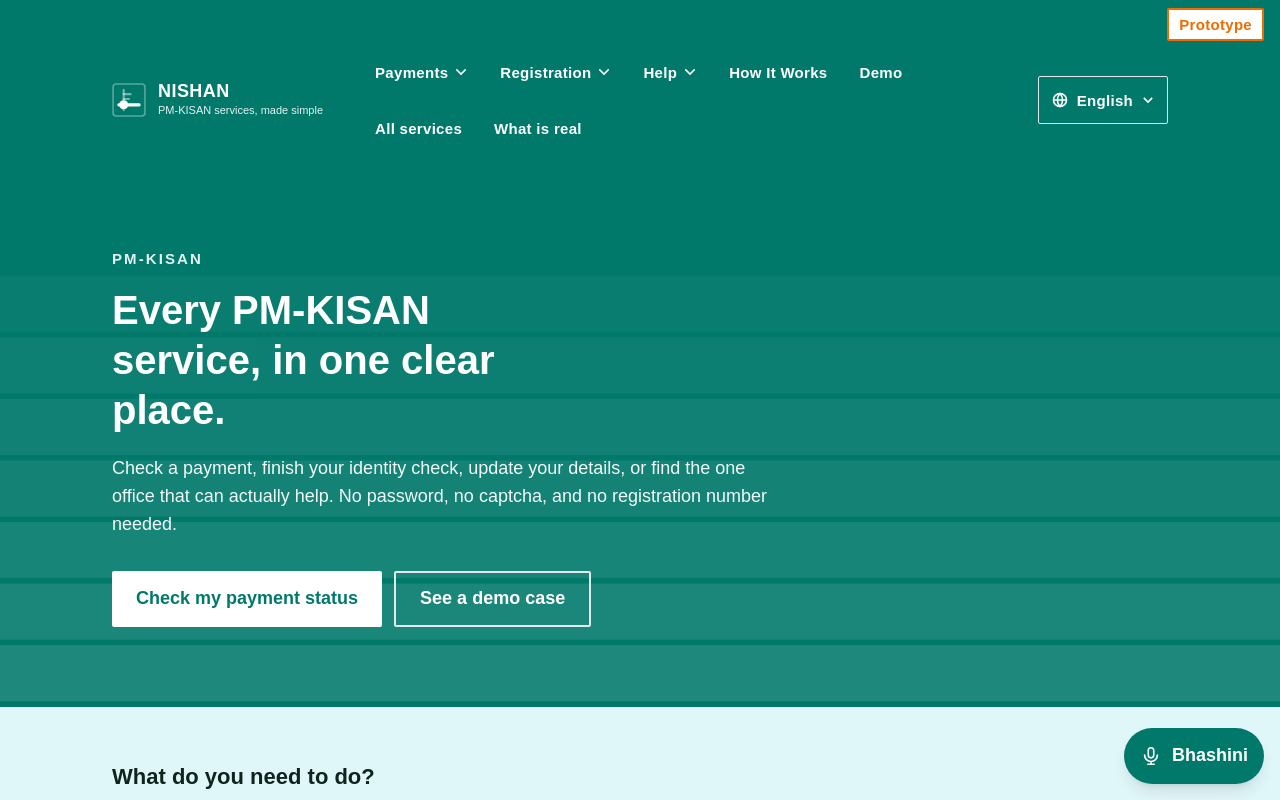
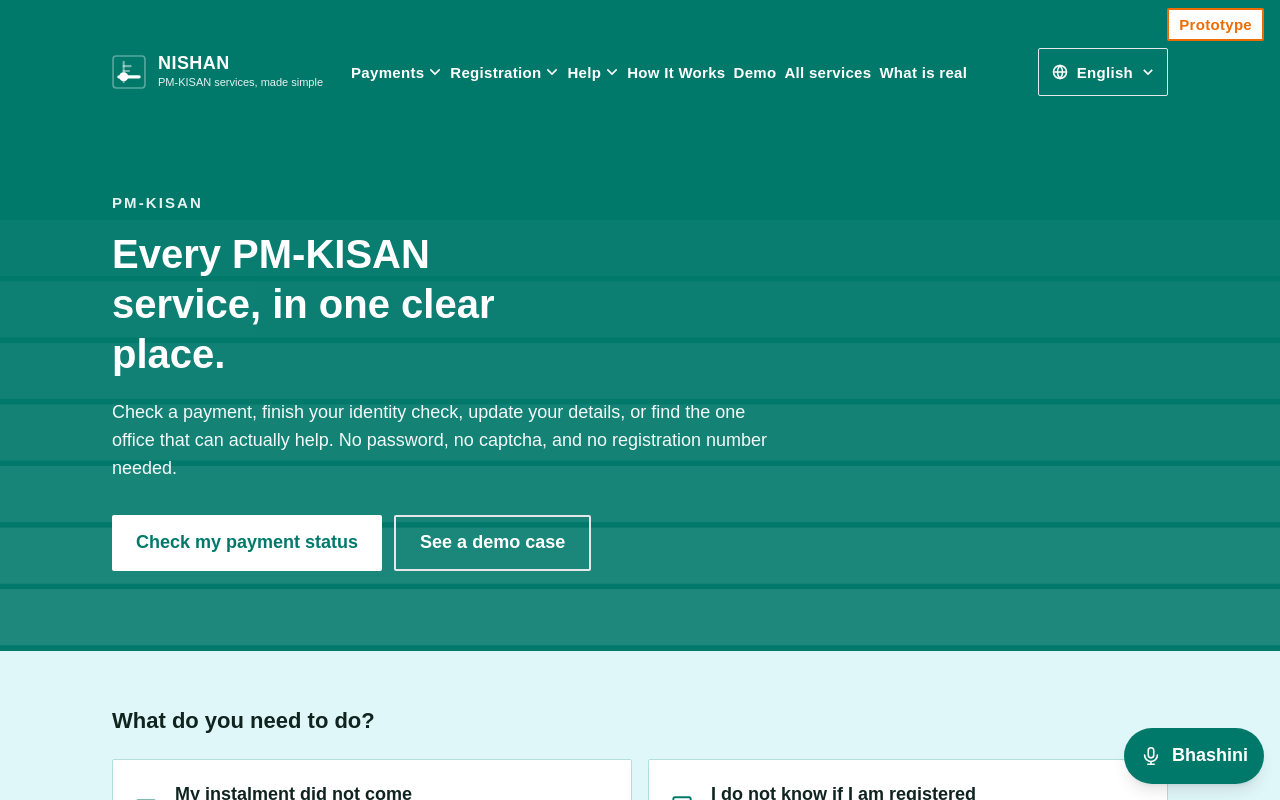
Before and after one commit to dhairyabhosale/Project-NISHAN, a Next.js app: page / in a window 1280 px wide. Shown: the top 800 px of the page. Built offline with nearby package versions, Linux system fonts and the light colour scheme; a web font is replaced by a local one.

Commit message:
fix header navigation spacing

```diff
--- a/components/SiteChrome.tsx
+++ b/components/SiteChrome.tsx
@@ -51,13 +51,13 @@
         <p className="site-prototype-badge absolute right-3 top-2 z-10 rounded-card border-2 border-pending bg-paper px-2.5 py-1 text-label font-bold text-pending sm:right-4">
           {resolve("banner.chip", {}, locale)}
         </p>
-        <div className="shell flex flex-wrap items-center justify-between gap-x-8 gap-y-3 pb-4 pt-14 lg:pt-12">
-          <Link href="/" className="order-1 basis-full shrink-0 rounded-card sm:basis-auto sm:min-w-[195px] lg:mr-2">
+        <div className="shell flex flex-wrap items-center justify-between gap-x-4 gap-y-3 pb-4 pt-14 lg:pt-12 xl:flex-nowrap">
+          <Link href="/" className="order-1 basis-full shrink-0 rounded-card sm:basis-auto sm:min-w-[195px] xl:mr-2 xl:min-w-[175px]">
             <NishanLogo locale={locale} />
           </Link>
 
           <div className="order-3 flex basis-full min-w-0 items-center gap-3 lg:order-2 lg:w-0 lg:basis-0 lg:flex-1">
-            <nav aria-label={resolve("nav.menu", {}, locale)} className="hidden min-w-0 flex-1 items-center gap-2 lg:flex lg:flex-wrap lg:justify-start">
+            <nav aria-label={resolve("nav.menu", {}, locale)} className="hidden min-w-0 flex-1 items-center gap-2 xl:flex xl:flex-nowrap xl:justify-start xl:gap-0">
               {MENU.map((group) => (
                 <div
                   key={group.label}
@@ -69,7 +69,7 @@
                     type="button"
                     aria-expanded={openMenu === group.label}
                     onClick={() => setOpenMenu(openMenu === group.label ? null : group.label)}
-                    className="inline-flex min-h-12 items-center gap-1.5 whitespace-nowrap rounded-card px-3 text-label font-semibold hover:bg-white/10"
+                    className="inline-flex min-h-12 items-center gap-1 whitespace-nowrap rounded-card px-1.5 text-label font-semibold hover:bg-white/10 xl:px-1"
                   >
                     {resolve(group.label, {}, locale)}
                     <svg
@@ -99,30 +99,30 @@
                 </div>
               ))}
 
-              <Link href="/how-it-works" className="inline-flex min-h-12 items-center whitespace-nowrap rounded-card px-3 text-label font-semibold hover:bg-white/10">
+              <Link href="/how-it-works" className="inline-flex min-h-12 items-center whitespace-nowrap rounded-card px-1.5 text-label font-semibold hover:bg-white/10 xl:px-1">
                 {resolve("nav.how_it_works", {}, locale)}
               </Link>
-              <Link href="/demo" className="inline-flex min-h-12 items-center whitespace-nowrap rounded-card px-3 text-label font-semibold hover:bg-white/10">
+              <Link href="/demo" className="inline-flex min-h-12 items-center whitespace-nowrap rounded-card px-1.5 text-label font-semibold hover:bg-white/10 xl:px-1">
                 {resolve("nav.demo", {}, locale)}
               </Link>
-              <Link href="/services" className="inline-flex min-h-12 items-center whitespace-nowrap rounded-card px-3 text-label font-semibold hover:bg-white/10">
+              <Link href="/services" className="inline-flex min-h-12 items-center whitespace-nowrap rounded-card px-1.5 text-label font-semibold hover:bg-white/10 xl:px-1">
                 {resolve("nav.services", {}, locale)}
               </Link>
-              <Link href="/whats-real" className="inline-flex min-h-12 items-center whitespace-nowrap rounded-card px-3 text-label font-semibold hover:bg-white/10">
+              <Link href="/whats-real" className="inline-flex min-h-12 items-center whitespace-nowrap rounded-card px-1.5 text-label font-semibold hover:bg-white/10 xl:px-1">
                 {resolve("nav.real", {}, locale)}
               </Link>
             </nav>
 
           </div>
 
-          <div className="order-2 ml-auto flex basis-full items-center justify-end gap-2 sm:basis-auto lg:order-3 lg:shrink-0">
+          <div className="order-2 ml-auto flex basis-full items-center justify-end gap-2 sm:basis-auto lg:order-3 lg:shrink-0 xl:ml-2">
             <LanguageSelector />
             <button
               type="button"
               onClick={() => setMobileOpen((o) => !o)}
               aria-expanded={mobileOpen}
               aria-label={resolve("nav.menu", {}, locale)}
-              className="grid size-12 shrink-0 place-items-center rounded-card hover:bg-white/10 lg:hidden"
+              className="grid size-12 shrink-0 place-items-center rounded-card hover:bg-white/10 xl:hidden"
             >
               <svg width="22" height="22" viewBox="0 0 24 24" fill="none" stroke="currentColor" strokeWidth="2" strokeLinecap="round" aria-hidden="true">
                 {mobileOpen ? <path d="m6 6 12 12M18 6 6 18" /> : <path d="M4 7h16M4 12h16M4 17h16" />}
@@ -132,7 +132,7 @@
         </div>
 
         {mobileOpen && (
-          <nav aria-label={resolve("nav.menu", {}, locale)} className="shell border-t border-white/20 pb-4 lg:hidden">
+          <nav aria-label={resolve("nav.menu", {}, locale)} className="shell border-t border-white/20 pb-4 xl:hidden">
             {MENU.map((group) => (
               <div key={group.label} className="border-b border-white/15 py-2">
                 <p className="py-1 text-label font-bold uppercase tracking-wide opacity-80">{resolve(group.label, {}, locale)}</p>
```
